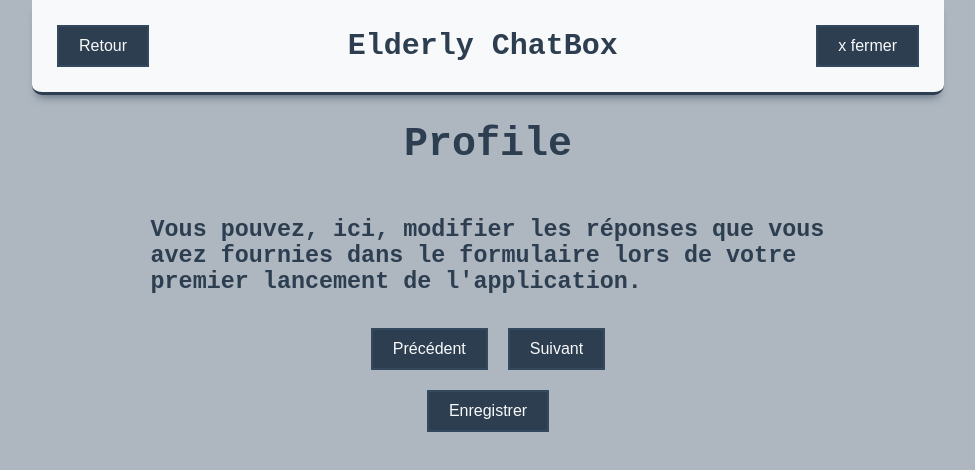
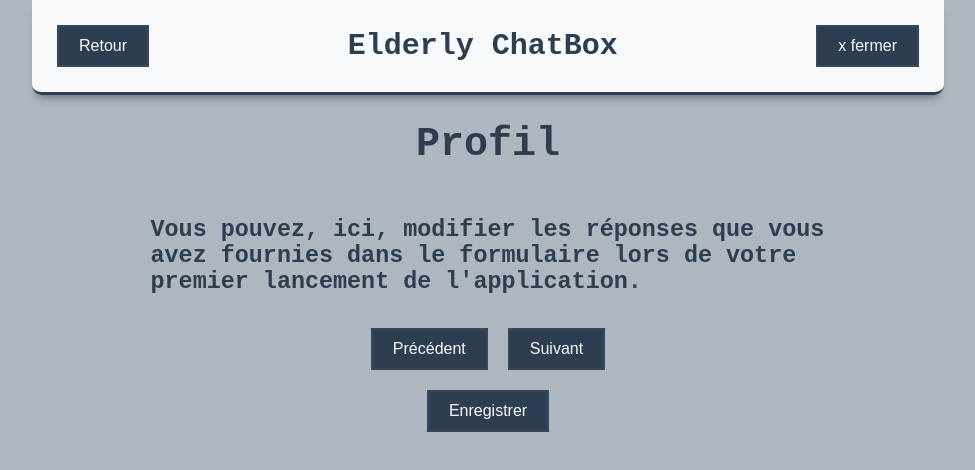
Before and after one commit to hail0yz/ElderlyChatbox, an Electron app: page profil/profil.html in a window 1200 px wide. Shown: the whole page, without its empty margins (112-1087 px from the left). Drawn offline with nearby package versions, Linux system fonts and the light colour scheme; no server answers.

Commit message:
correction orthographe profil

```diff
--- a/profil/profil.html
+++ b/profil/profil.html
@@ -15,7 +15,7 @@
             <button id="close" onclick="window.close()">x fermer</button>
         </div>
             <form id="form">
-                <h1>Profile</h1>
+                <h1>Profil</h1>
                 <h3>Vous pouvez, ici, modifier les réponses que vous avez fournies dans le formulaire lors de votre premier lancement de l'application.</h3>
                 <div id="pageList"></div>
                 <div id="btndiv">
```
Also changed, not shown: menu/menu.html (+1 -1 lines).
